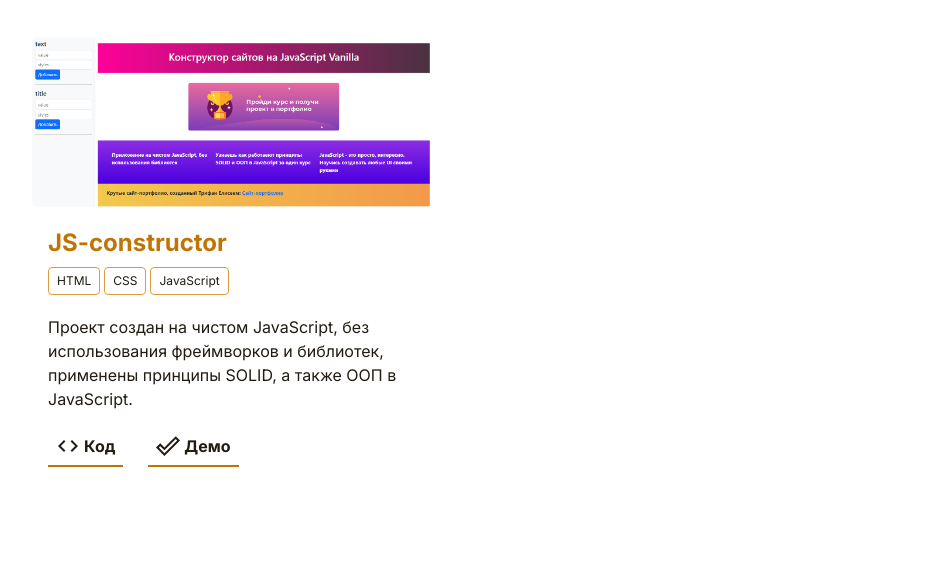
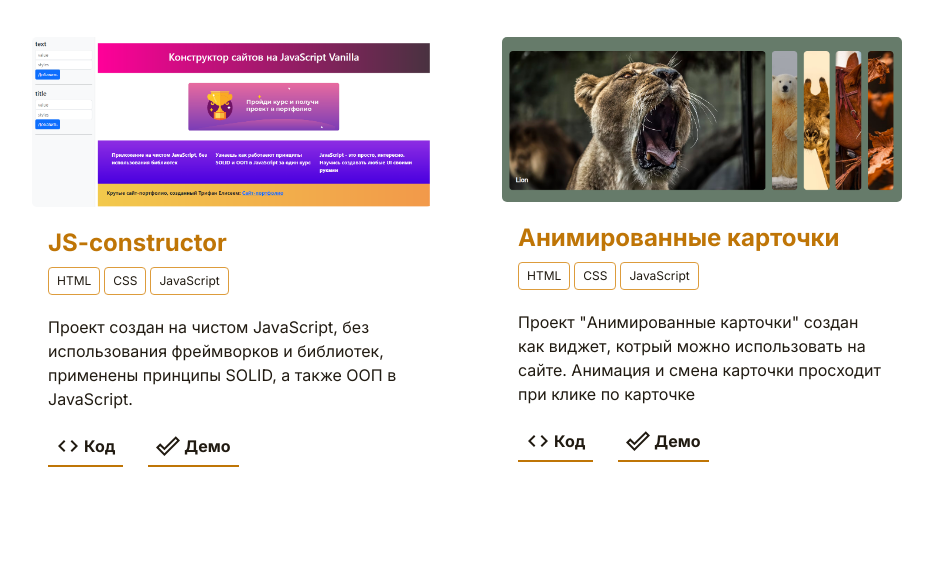
Before and after one commit to Elisei-Trifan/my-portfolio, a plain HTML site: page index.html in a window 1280 px wide. Shown: the part 1216-1797 px from the top of the page, without its empty margins (173-1106 px from the left). Drawn offline with Linux system fonts and the light colour scheme.

Commit message:
modify code

```diff
--- a/index.html
+++ b/index.html
@@ -244,6 +244,43 @@
               </div>
             </div>
           </div>
+
+          <div class="card">
+            <img src="./img/portfolio/cards.png" alt="cards" class="card-img" />
+            <div class="card-text-wrapper">
+              <h3 class="card-title">Анимированные карточки</h3>
+              <ul class="tags">
+                <li class="tags-item"><a href="#" class="tag">HTML</a></li>
+                <li class="tags-item"><a href="#" class="tag">CSS</a></li>
+                <li class="tags-item">
+                  <a href="#" class="tag">JavaScript</a>
+                </li>
+              </ul>
+              <p class="card-text">
+                Проект "Анимированные карточки" создан как виджет, котрый можно
+                использовать на сайте. Анимация и смена карточки просходит при
+                клике по карточке
+              </p>
+              <div class="card-buttons">
+                <a
+                  href="https://github.com/Elisei-Trifan/1-Card/tree/main/1-Card"
+                  class="card-button"
+                  target="_blank"
+                  ><img
+                    src="./img/Icons/code.svg"
+                    alt="code"
+                    class="card-button-icon"
+                  /><span class="card-button-text">Код</span></a
+                ><a href="Cards/index.html" target="_blank" class="card-button"
+                  ><img
+                    src="./img/Icons/yes.svg"
+                    alt="yes"
+                    class="card-button-icon"
+                  /><span class="card-button-text">Демо</span></a
+                >
+              </div>
+            </div>
+          </div>
         </div>
       </div>
     </section>
```
Also changed, not shown: img/portfolio/cards.png (added).
